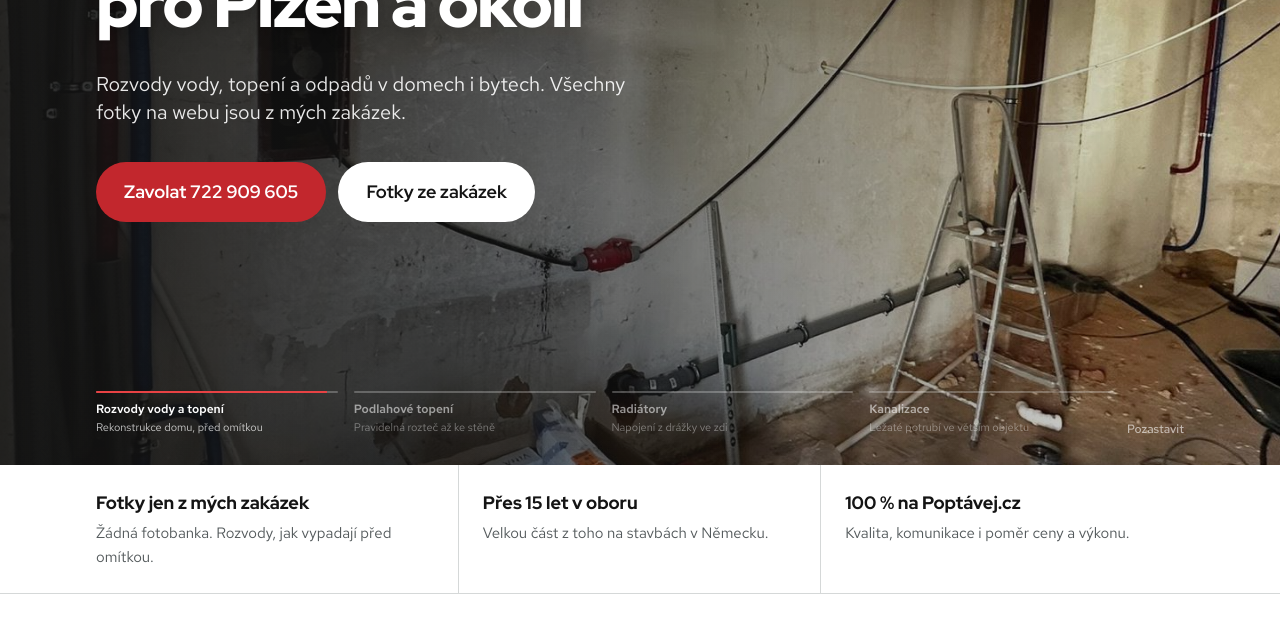
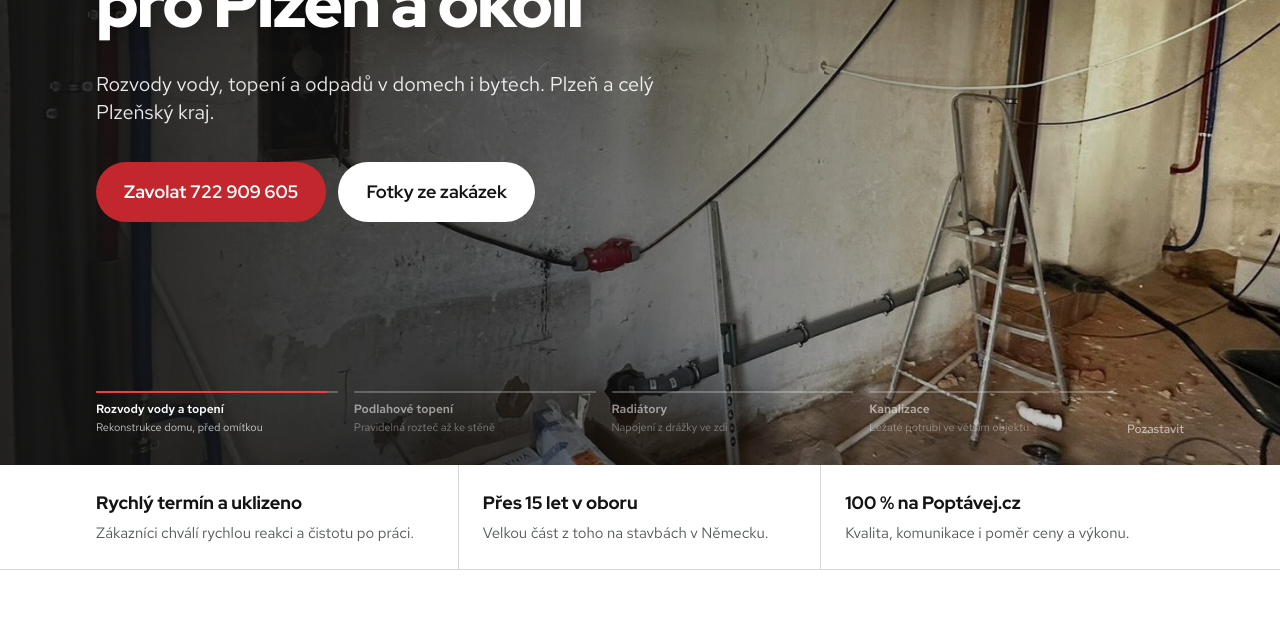
Before and after one commit to sznapiGoat/JaroTopInstal, a Next.js app: page / in a window 1280 px wide. Shown: the part 335-952 px from the top of the page. Built offline with nearby package versions, Linux system fonts and the light colour scheme; no server answers.

Commit message:
Pryč zmínky o fotobance, nový důvod podle referencí

```diff
--- a/src/app/page.tsx
+++ b/src/app/page.tsx
@@ -46,7 +46,7 @@ const faze: Faze[] = [
 ];
 
 const duvody = [
-  { tvrzeni: "Fotky jen z mých zakázek", detail: "Žádná fotobanka. Rozvody, jak vypadají před omítkou." },
+  { tvrzeni: "Rychlý termín a uklizeno", detail: "Zákazníci chválí rychlou reakci a čistotu po práci." },
   { tvrzeni: "Přes 15 let v oboru", detail: "Velkou část z toho na stavbách v Německu." },
   { tvrzeni: "100 % na Poptávej.cz", detail: "Kvalita, komunikace i poměr ceny a výkonu." },
 ];
@@ -85,7 +85,7 @@ export default function Home() {
               <span>pro Plzeň a okolí</span>
             </h1>
             <p className="mt-7 max-w-xl text-lg text-white/90 sm:text-xl">
-              Rozvody vody, topení a odpadů v domech i bytech. Všechny fotky na webu jsou z mých zakázek.
+              Rozvody vody, topení a odpadů v domech i bytech. Plzeň a celý Plzeňský kraj.
             </p>
             <div className="mt-9 flex flex-wrap items-center gap-3">
               <a
--- a/src/app/zakazky/page.tsx
+++ b/src/app/zakazky/page.tsx
@@ -91,7 +91,7 @@ export default function Zakazky() {
         focus="50% 40%"
         perex={
           <p>
-            Žádné fotky z fotobanky. Všechno, co tu vidíte, jsou moje zakázky, většinou ve fázi, kdy jsou rozvody ještě
+            Moje zakázky, většinou ve fázi, kdy jsou rozvody ještě
             vidět. Kliknutím se fotka zvětší.
           </p>
         }
```
